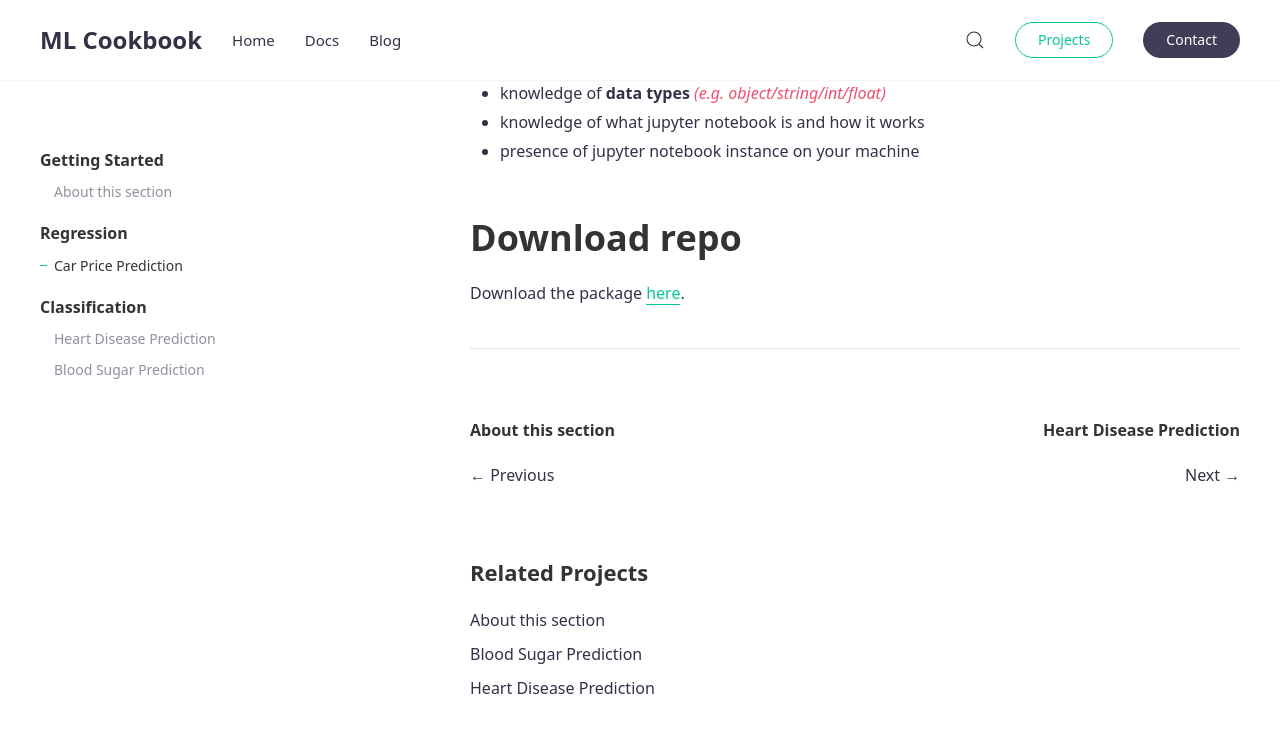
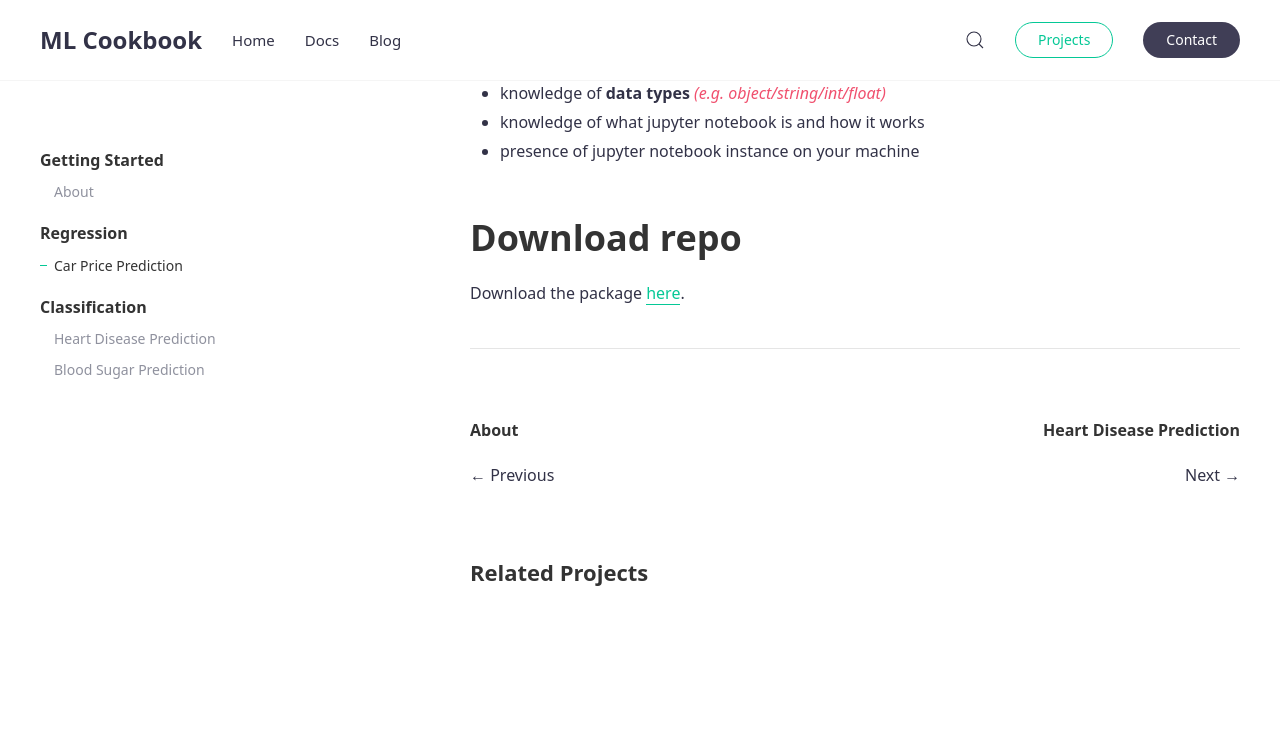
Before and after one commit to the-learning-machine/ml-book.com, a Jekyll site: the page built from _projects/car-price-prediction.md, in a window 1280 px wide and 900 px high, scrolled down 876 px. Shown: the top 733 px of the window. Built offline with Jekyll 4.4.1, drawn with Linux system fonts in a browser that asks for light colours; comment, search, counter and statistics services are not loaded.

Commit message:
projects: upload pages

```diff
--- a/_projects/about.md
+++ b/_projects/about.md
@@ -1,12 +1,12 @@
 ---
-title: About this section
+title: About
 subtitle: Real-case projects with step-by-step guidance
 author: andrew
-tags: [projects]
+tags:
 permalink:
 ---
 
-# Overview
+# Purpose
 Projects section is for those who'd like to acquire practical (a.k.a coding) skills in ML.
 
 Here ,you can find Jupyter Notebooks with the list of sequential tasks you'd perform in any data-science-related projects, starting from data cleaning, ending with model building. Choose your level, and excel your skills!
--- a/_projects/car-price-prediction.md
+++ b/_projects/car-price-prediction.md
@@ -11,7 +11,7 @@
 - **Level of difficulty:** 1/10
 - **Datasets:** *automobile_data1.csv, automobile_data2.csv, automobile_data3.csv*
 
-*6 sections with step-by-step instructions of what to do:*
+6 sections with step-by-step instructions of what to do:
 
 1. Import the libratries
 2. Import the datasets
```
Also changed, not shown: other parts of _projects/car-price-prediction.md (+1 -1 lines), _projects/blood-sugar-prediction.md (+2 -2 lines), _projects/heart-disease-prediction.md (+2 -2 lines).
